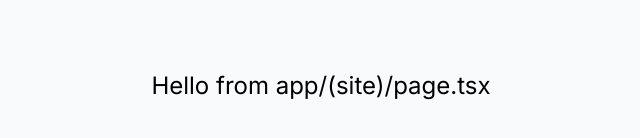
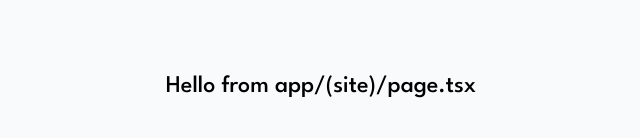
Before and after one commit to puyanwei/room-furniture-store, a Next.js app: page / in a window 1280 px wide. Shown: the part 314-452 px from the top of the page, without its empty margins (319-959 px from the left). Built offline with nearby package versions, Linux system fonts and the light colour scheme.

Commit message:
Add fonts to tailwind config & storybook

```diff
--- a/app/(site)/layout.tsx
+++ b/app/(site)/layout.tsx
@@ -1,19 +1,22 @@
 import "@/app/globals.css"
 
 import { ReactNode } from "react"
-import { Inter } from "next/font/google"
-
-const inter = Inter({ subsets: ["latin"] })
+import { League_Spartan } from "next/font/google"
+// - Weights: 500, 600, 700
+const spartan = League_Spartan({
+  subsets: ["latin"],
+  weight: ["500", "600", "700"],
+})
 
 export const metadata = {
-  title: "Create Next App",
-  description: "Generated by create next app",
+  title: "Room Furniture Store",
+  description: "Furniture at a great price",
 }
 
 export default function RootLayout({ children }: { children: ReactNode }) {
   return (
     <html lang="en">
-      <body className={inter.className}>{children}</body>
+      <body className={spartan.className}>{children}</body>
     </html>
   )
 }
--- a/tailwind.config.js
+++ b/tailwind.config.js
@@ -1,4 +1,7 @@
 /** @type {import('tailwindcss').Config} */
+
+import { fontFamily } from "tailwindcss/defaultTheme"
+
 module.exports = {
   content: [
     "./pages/**/*.{js,ts,jsx,tsx,mdx}",
@@ -11,6 +14,9 @@ module.exports = {
         "gradient-radial": "radial-gradient(var(--tw-gradient-stops))",
         "gradient-conic": "conic-gradient(from 180deg at 50% 50%, var(--tw-gradient-stops))",
       },
+      fontFamily: {
+        primary: ["League Spartan", ...fontFamily.sans],
+      },
     },
   },
   plugins: [],
```
Also changed, not shown: 2 other files (tests, documents, lock files or other folders).
